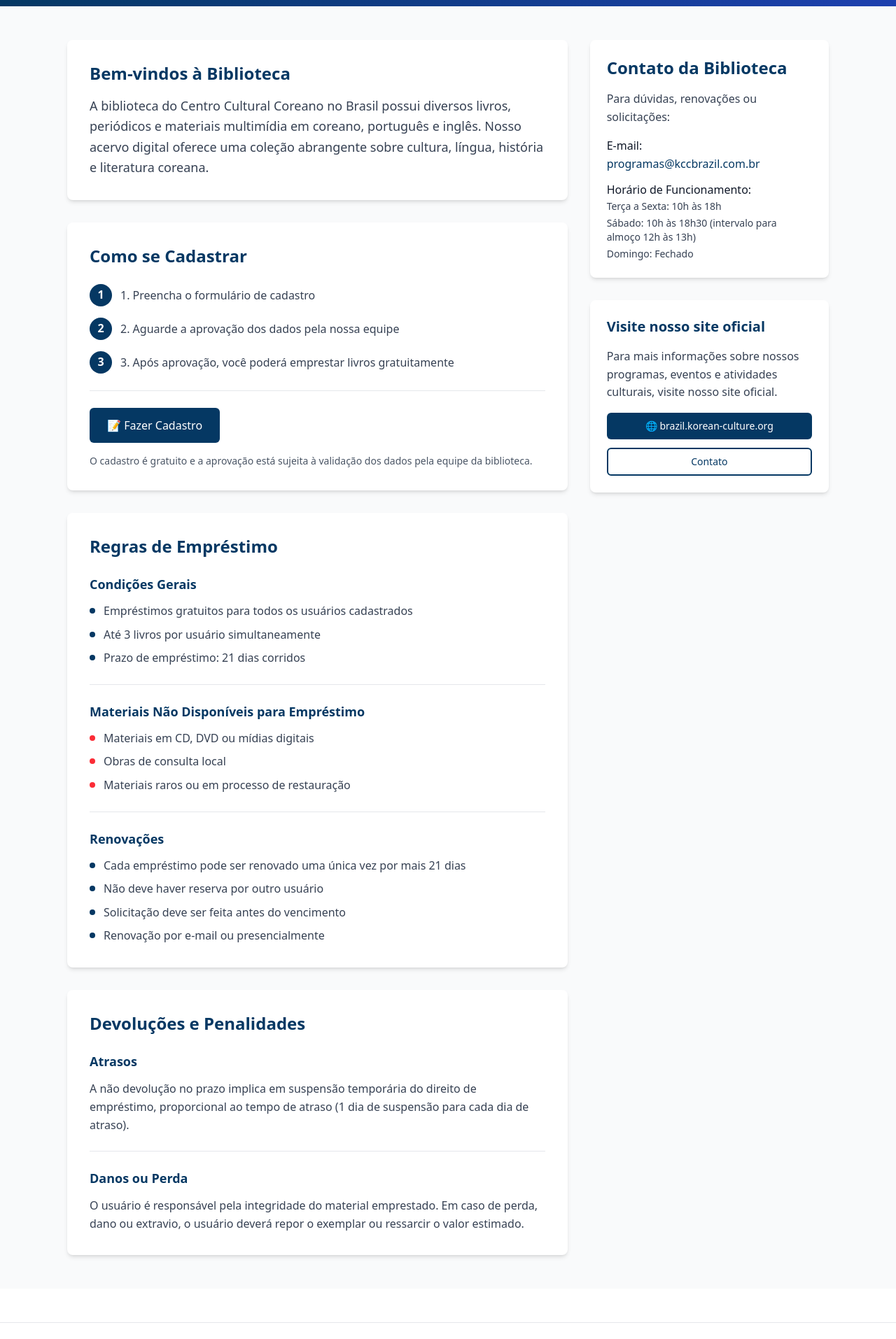
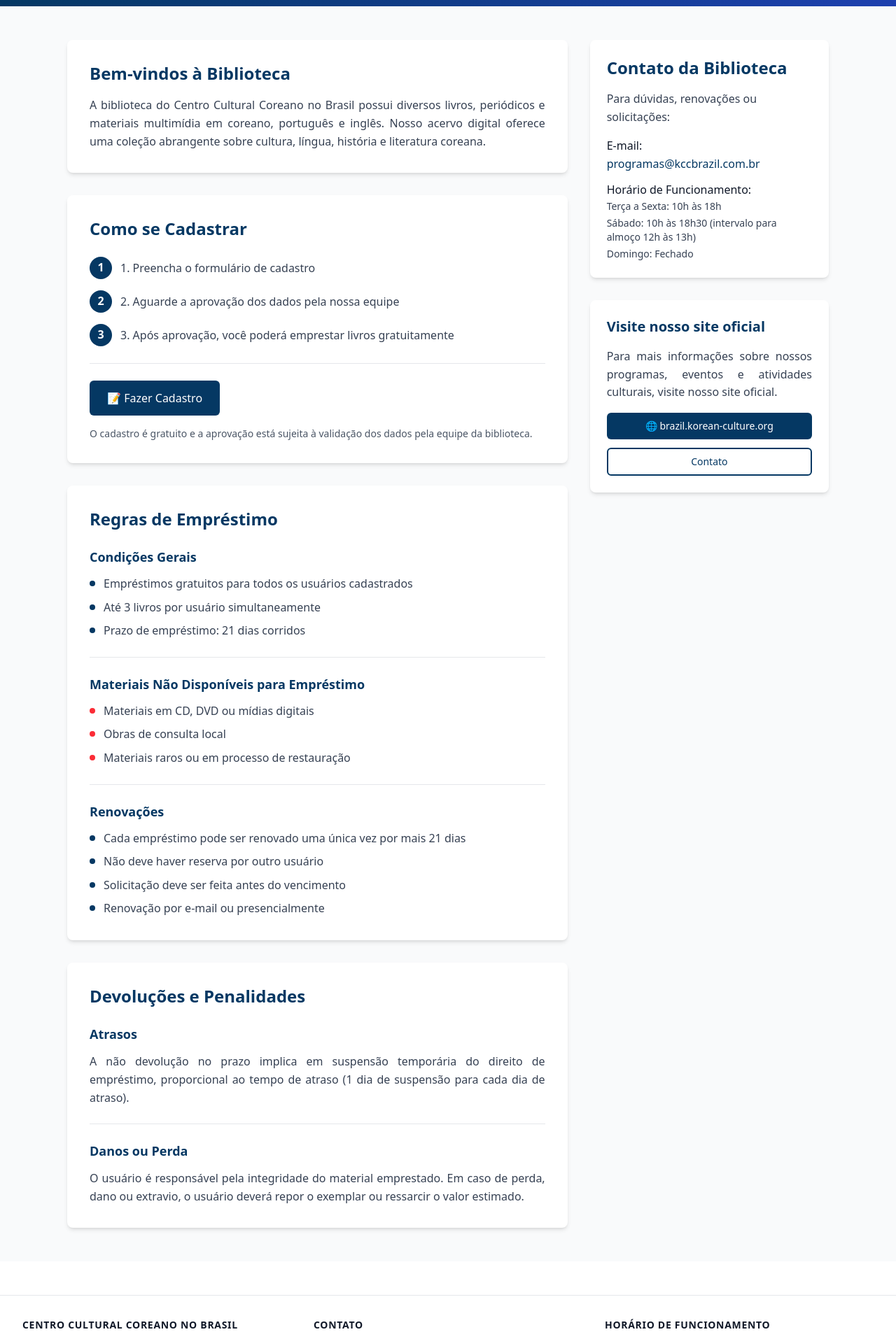
Before and after one commit to vitor-a-c/Acervo-KCC, a Next.js app in the folder acervo-kcc/: page /about in a window 1280 px wide. Shown: the part 260-2174 px from the top of the page at 70% size. Built offline with nearby package versions, Linux system fonts and the light colour scheme.

Commit message:
justify text about page

```diff
--- a/acervo-kcc/src/app/about/page.tsx
+++ b/acervo-kcc/src/app/about/page.tsx
@@ -178,7 +178,7 @@ export default function AboutPage() {
               <h2 className="text-2xl font-bold mb-4" style={{color: '#053863'}}>
                 {content.welcome}
               </h2>
-              <p className="text-gray-700 leading-relaxed text-lg">
+              <p className="text-gray-700 leading-relaxed text-justify">
                 {content.welcomeText}
               </p>
             </div>
@@ -295,7 +295,7 @@ export default function AboutPage() {
                   <h3 className="text-lg font-semibold mb-3" style={{color: '#053863'}}>
                     {content.lateReturns}
                   </h3>
-                  <p className="text-gray-700 leading-relaxed">
+                  <p className="text-gray-700 leading-relaxed text-justify">
                     {content.lateText}
                   </p>
                 </div>
@@ -304,7 +304,7 @@ export default function AboutPage() {
                   <h3 className="text-lg font-semibold mb-3" style={{color: '#053863'}}>
                     {content.damagesTitle}
                   </h3>
-                  <p className="text-gray-700 leading-relaxed">
+                  <p className="text-gray-700 leading-relaxed text-justify">
                     {content.damagesText}
                   </p>
                 </div>
@@ -347,7 +347,7 @@ export default function AboutPage() {
               <h2 className="text-xl font-bold mb-4" style={{color: '#053863'}}>
                 {content.visitWebsite}
               </h2>
-              <p className="text-gray-700 mb-4">
+              <p className="text-gray-700 mb-4 text-justify">
                 {content.websiteDescription}
               </p>
               <div className="space-y-3">
```
